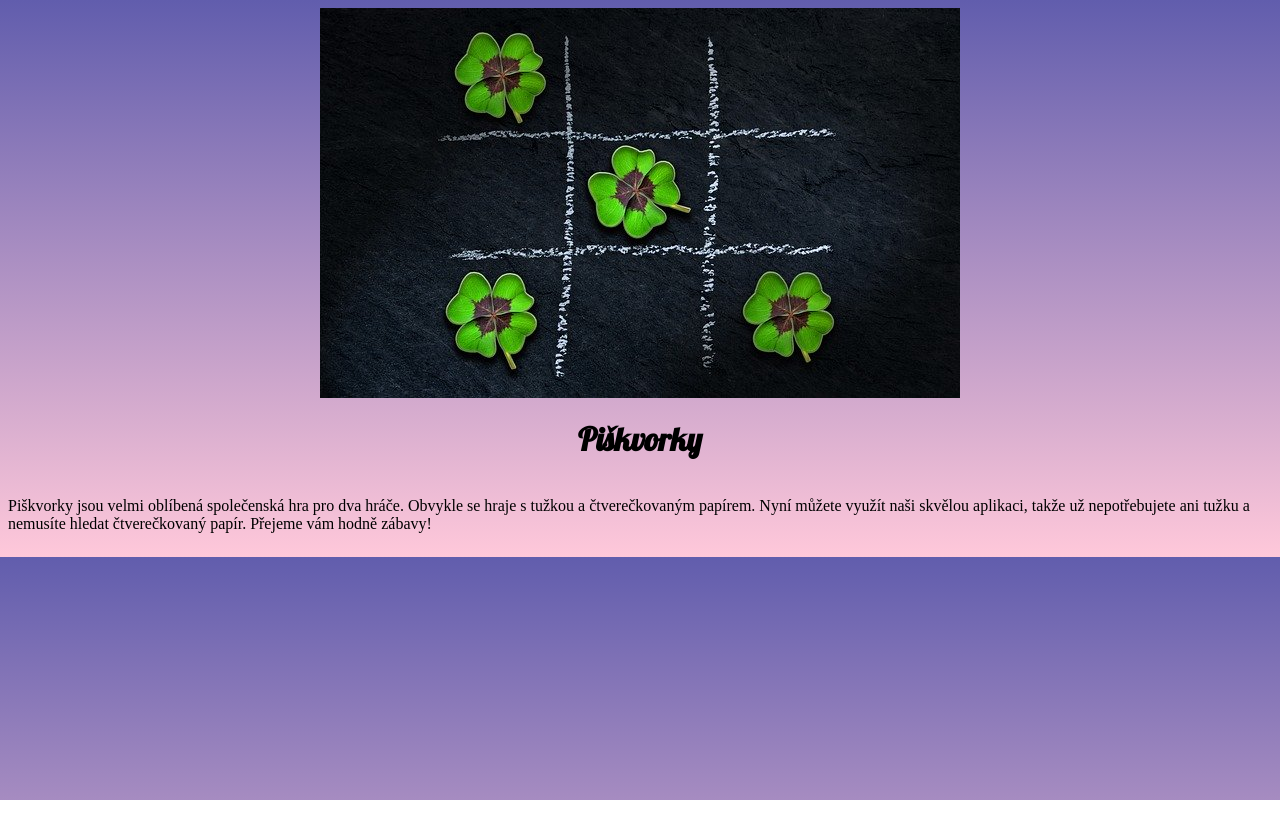
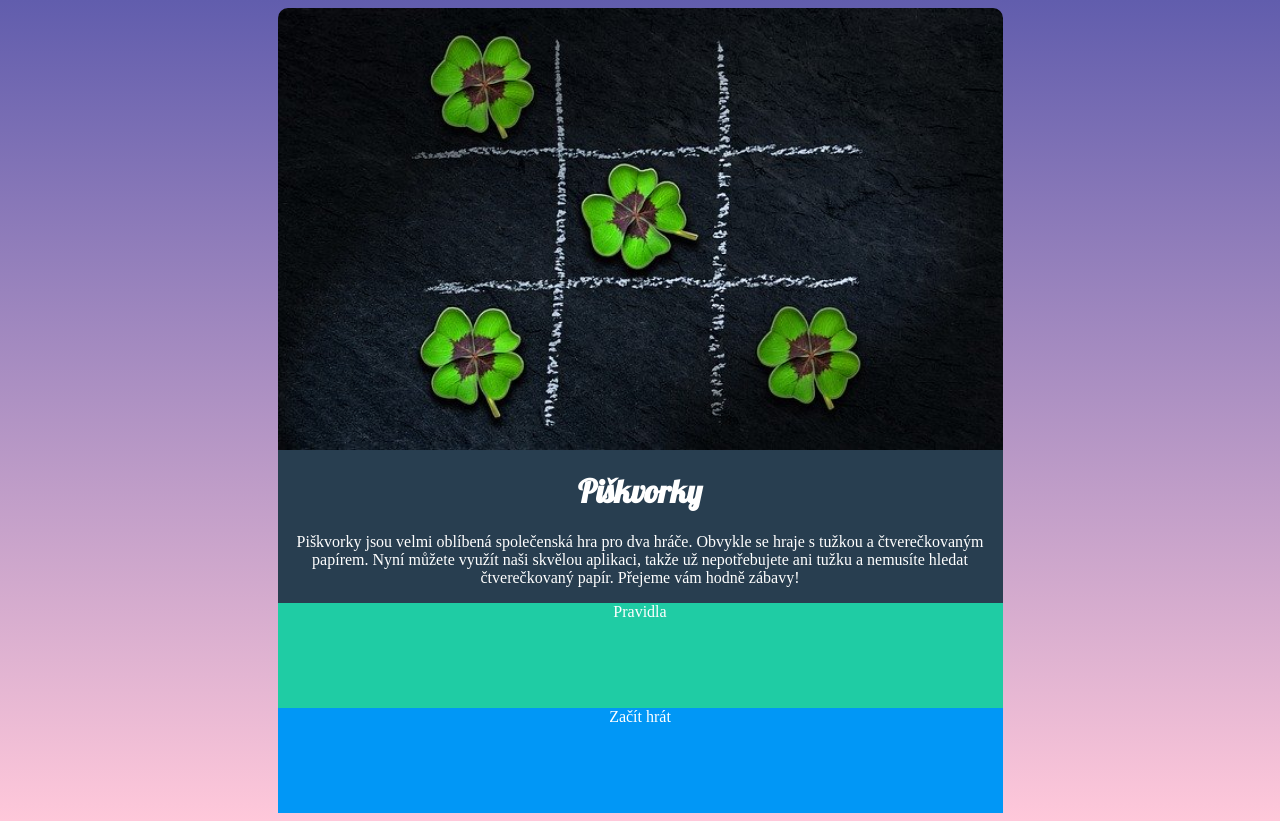
Before and after one commit to paulipa1/piskvorky, a plain HTML site: page index.html in a window 1280 px wide. Before the commit the page ends 800 px from the top, so only its background shows below. Drawn offline with Linux system fonts and the light colour scheme.

Commit message:
Druhy update

```diff
--- a/index.html
+++ b/index.html
@@ -14,14 +14,18 @@
   </head>
   <body>
     <div class="kontejner">
-      <img src="uvodni.jpg" alt="piskvorky" />
+      <img class="fotka" src="uvodni.jpg" alt="piskvorky" />
+      <div class="odstavec">
       <h1>Piškvorky</h1>
-      <p>
+      <p class="text">
         Piškvorky jsou velmi oblíbená společenská hra pro dva hráče. Obvykle se
         hraje s tužkou a čtverečkovaným papírem. Nyní můžete využít naši skvělou
         aplikaci, takže už nepotřebujete ani tužku a nemusíte hledat
         čtverečkovaný papír. Přejeme vám hodně zábavy!
-      </p>
+      </p></div>
+      <div class="pravidla">Pravidla</div>
+      <div class="zacithrat">Začít hrát </div>
+      </div>
     </div>
   </body>
 </html>
--- a/mojestyly.css
+++ b/mojestyly.css
@@ -19,4 +19,35 @@ body {
   flex-direction: column;
   justify-content: center;
   align-items: center;
+  text-align: center;
 }
+
+.fotka {
+  width: 725px;
+  height: 445;
+  border-top-left-radius: 10px;
+  border-top-right-radius: 10px;
+}
+
+.odstavec {
+  width: 725px;
+  height: 585;
+  background-color: #283e50;
+  color: white;
+}
+
+.pravidla {
+  background-color: #1fcca4;
+  width: 725px;
+  height: 105px;
+  color: white;
+  text-align: center;
+}
+
+.zacithrat {
+  background-color: #0197f6;
+  width: 725px;
+  height: 105px;
+  color: white;
+  text-align: center;
+}
```
